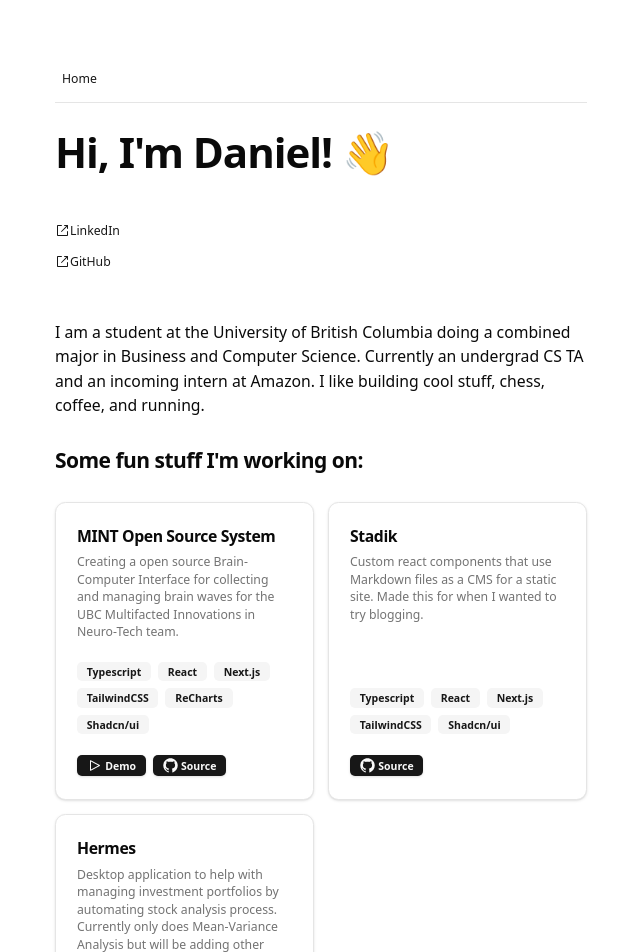
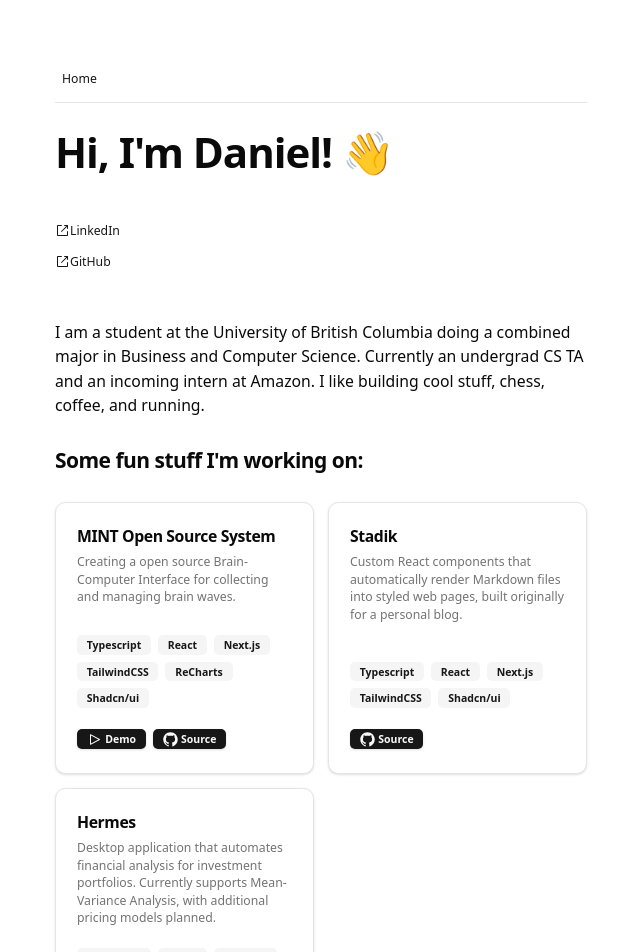
Before and after one commit to yood2/yood2.github.io, a Next.js app: page / in a window 1280 px wide. Shown: the top 952 px of the page, without its empty margins (319-959 px from the left). Built offline with nearby package versions, Linux system fonts and the light colour scheme.

Commit message:
update projects;

```diff
--- a/data/project-data.ts
+++ b/data/project-data.ts
@@ -17,7 +17,7 @@ export const ProjectList: ProjectProps[] = [
     // },
     {
         title: 'MINT Open Source System',
-        desc: 'Creating a open source Brain-Computer Interface for collecting and managing brain waves for the UBC Multifacted Innovations in Neuro-Tech team.',
+        desc: 'Creating a open source Brain-Computer Interface for collecting and managing brain waves.',
         tags: [
             'Typescript',
             'React',
@@ -31,13 +31,13 @@ export const ProjectList: ProjectProps[] = [
     },
     {
         title: 'Stadik',
-        desc: 'Custom react components that use Markdown files as a CMS for a static site. Made this for when I wanted to try blogging.',
+        desc: 'Custom React components that automatically render Markdown files into styled web pages, built originally for a personal blog.',
         tags: ['Typescript', 'React', 'Next.js', 'TailwindCSS', 'Shadcn/ui'],
         source: 'https://github.com/yood2/stadik',
     },
     {
         title: 'Hermes',
-        desc: 'Desktop application to help with managing investment portfolios by automating stock analysis process. Currently only does Mean-Variance Analysis but will be adding other pricing models soon.',
+        desc: 'Desktop application that automates financial analysis for investment portfolios. Currently supports Mean-Variance Analysis, with additional pricing models planned.',
         tags: [
             'Typescript',
             'React',
```
